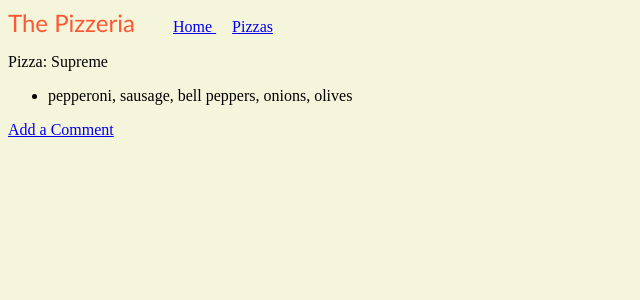
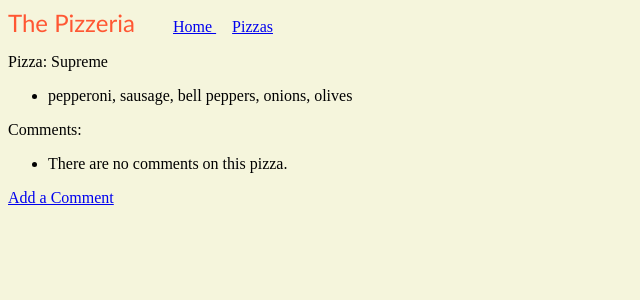
Before and after one commit to victoriadonohoo/pizzeria, a Django app: page /pizzas/1/ in a window 1280 px wide. Shown: the top 300 px of the page, without its empty margins (0-640 px from the left). Run offline with Django 3.2, Linux system fonts and the light colour scheme; data comes from the database, SQL or seed files in the repository; both versions use the stored data as it was after the commit.

Commit message:
comments

```diff
--- a/pizzas/forms.py
+++ b/pizzas/forms.py
@@ -6,5 +6,5 @@ class CommentForm(forms.ModelForm):
     class Meta:
         model = Comment
         fields = ['text']
-        label = {'Text: ': ''}
+        label =  {'Text: ': ''}
         widgets = {'text':forms.Textarea(attrs={'cols':80})}
--- a/pizzas/models.py
+++ b/pizzas/models.py
@@ -22,4 +22,4 @@ class Comment(models.Model):
     date_added = models.DateTimeField(auto_now_add=True)
 
     def __str__(self):
-        return self.text
+        return self.name
--- a/pizzas/templates/pizzas/comments.html
+++ b/pizzas/templates/pizzas/comments.html
@@ -1,4 +1,4 @@
-{% extends "MainApp/base.html" %}
+{% extends "pizzas/base.html" %}
 
 {% block content %}
 
@@ -10,7 +10,7 @@
     {% csrf_token %}
     {{ form.as_p }}
 
-    <button name="submit"> Submit </button>
+    <button name="submit"> Add Comment </button>
 </form>
 
 {% endblock content %}
--- a/pizzas/templates/pizzas/pizza.html
+++ b/pizzas/templates/pizzas/pizza.html
@@ -9,13 +9,28 @@
 
     <li>
         <p>{{ topping.name | linebreaks }}</p>
+    </li>
 
-    </li>
     {% empty %}
+
     <li> There are no toppings on this pizza. </li>
     {% endfor %}
 </ul>
 
+<p> Comments: </p>
+
+<ul>
+    {% for c in comments %}
+
+    <li>
+        <p>{{ c.text | linebreaks }}</p>
+    </li>
+
+    {% empty %}
+
+    <li> There are no comments on this pizza. </li>
+    {% endfor %}
+</ul>
 <p> <a href="{% url 'pizzas:comments' pizza.id %}"> Add a Comment </a></p>
 
 {% endblock content %}
--- a/pizzas/urls.py
+++ b/pizzas/urls.py
@@ -9,7 +9,3 @@ urlpatterns = [
     path('pizzas/<int:pizza_id>/', views.pizza, name='pizza'),
     path('comments/<int:pizza_id>/', views.comments, name='comments'),
 ]
-
-#new model
-#copy new entry views
-#model for entry
--- a/pizzas/views.py
+++ b/pizzas/views.py
@@ -1,4 +1,4 @@
-from django.shortcuts import render
+from django.shortcuts import render, redirect
 from .models import Pizza, Topping
 from .forms import CommentForm
 
@@ -27,10 +27,10 @@ def comments(request, pizza_id):
     else:
         form = CommentForm(data=request.POST)
         if form.is_valid():
-            comment = form.save(commit=False)
-            comment.pizza = pizza
-            comment.save()
-            return redirect('pizzas:comments', pizza_id=pizza_id)
+            comments = form.save(commit=False)
+            comments.pizza = pizza
+            comments.save()
+            return redirect('pizzas:pizza', pizza_id=pizza_id)
 
     context = {'form': form, 'pizza': pizza}
     return render(request, 'pizzas/comments.html', context)
```
Also changed, not shown: db.sqlite3, pizzas/migrations/0002_comment.py (added).
